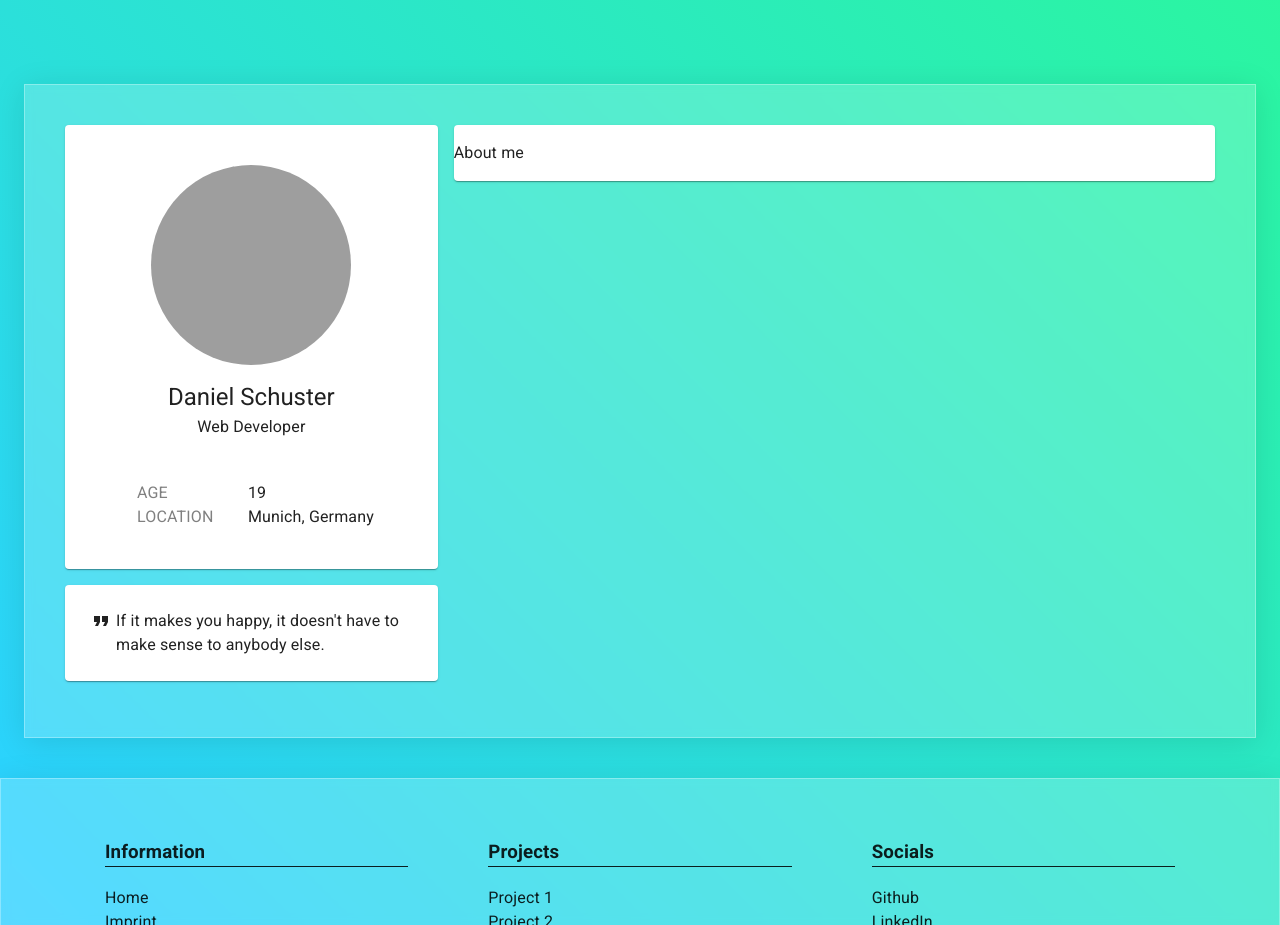
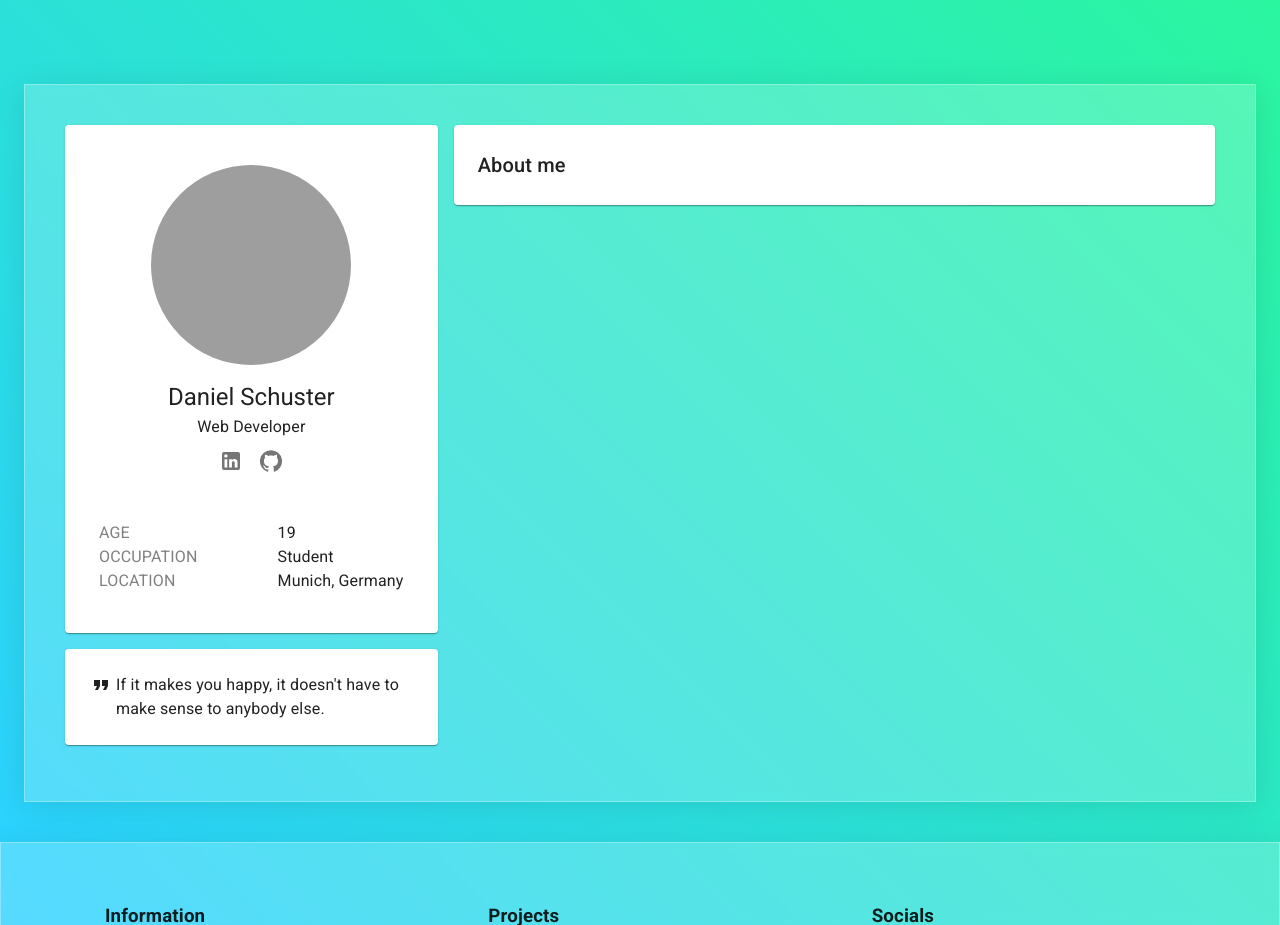
Before and after one commit to danielschuster-muc/personal-website, a React (Create React App) app: page /#/ in a window 1280 px wide. Shown: the part 780-1705 px from the top of the page. Built offline with nearby package versions, Linux system fonts and the light colour scheme; grey boxes are pictures that could not be loaded.

Commit message:
edit information card

```diff
--- a/src/components/layout/landing_page/InformationCard.js
+++ b/src/components/layout/landing_page/InformationCard.js
@@ -1,6 +1,7 @@
-import { FormatQuote } from "@mui/icons-material";
-import { Avatar, Card, Grid, Typography } from "@mui/material";
+import { FormatQuote, GitHub, LinkedIn } from "@mui/icons-material";
+import { Avatar, Card, Grid, IconButton, Typography } from "@mui/material";
 import { Box } from "@mui/system";
+import { Link } from "react-router-dom";
 
 import classes from "./InformationCard.module.scss";
 
@@ -26,17 +27,35 @@ const InformationCard = () => {
                 </Box>
                 <Typography variant="h5">Daniel Schuster</Typography>
                 <Typography variant="subtitle1">Web Developer</Typography>
+                <Grid container alignItems="center" justifyContent="center">
+                  <Grid item>
+                    <Link to="/linkedin">
+                      <IconButton>
+                        <LinkedIn />
+                      </IconButton>
+                    </Link>
+                  </Grid>
+                  <Grid item>
+                    <Link to="/github">
+                      <IconButton>
+                        <GitHub />
+                      </IconButton>
+                    </Link>
+                  </Grid>
+                </Grid>
               </Box>
               <Box pb={5}>
-                <Grid container spacing={1} mx={5}>
-                  <Grid item xs={4}>
+                <Grid container justifyContent="center" spacing={10}>
+                  <Grid item>
                     <Box sx={{ textTransform: "uppercase" }}>
                       <Typography color="gray">Age</Typography>
+                      <Typography color="gray">Occupation</Typography>
                       <Typography color="gray">Location</Typography>
                     </Box>
                   </Grid>
                   <Grid item>
                     <Typography>19</Typography>
+                    <Typography>Student</Typography>
                     <Typography>Munich, Germany</Typography>
                   </Grid>
                 </Grid>
@@ -64,7 +83,9 @@ const InformationCard = () => {
 
         <Grid item xs={12} md={8}>
           <Card>
-            <p>About me</p>
+            <Box p={3}>
+              <Typography variant="h6">About me</Typography>
+            </Box>
           </Card>
         </Grid>
       </Grid>
```
